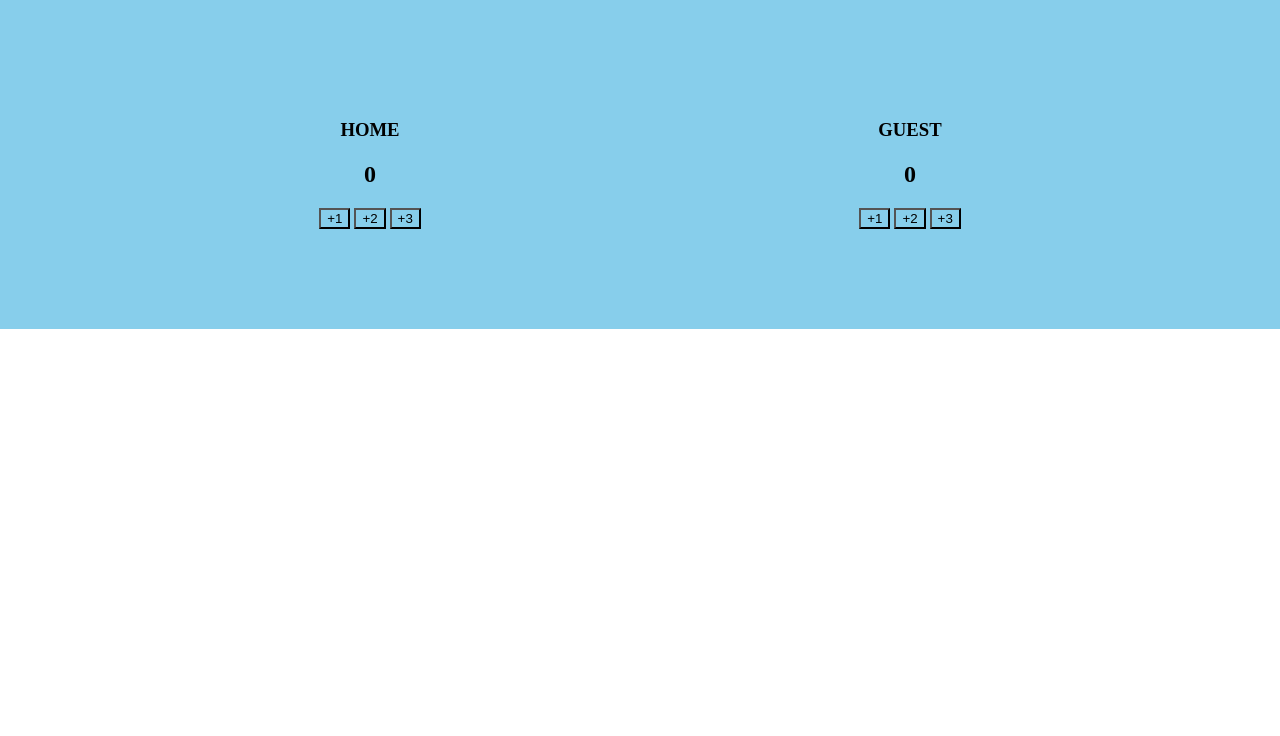
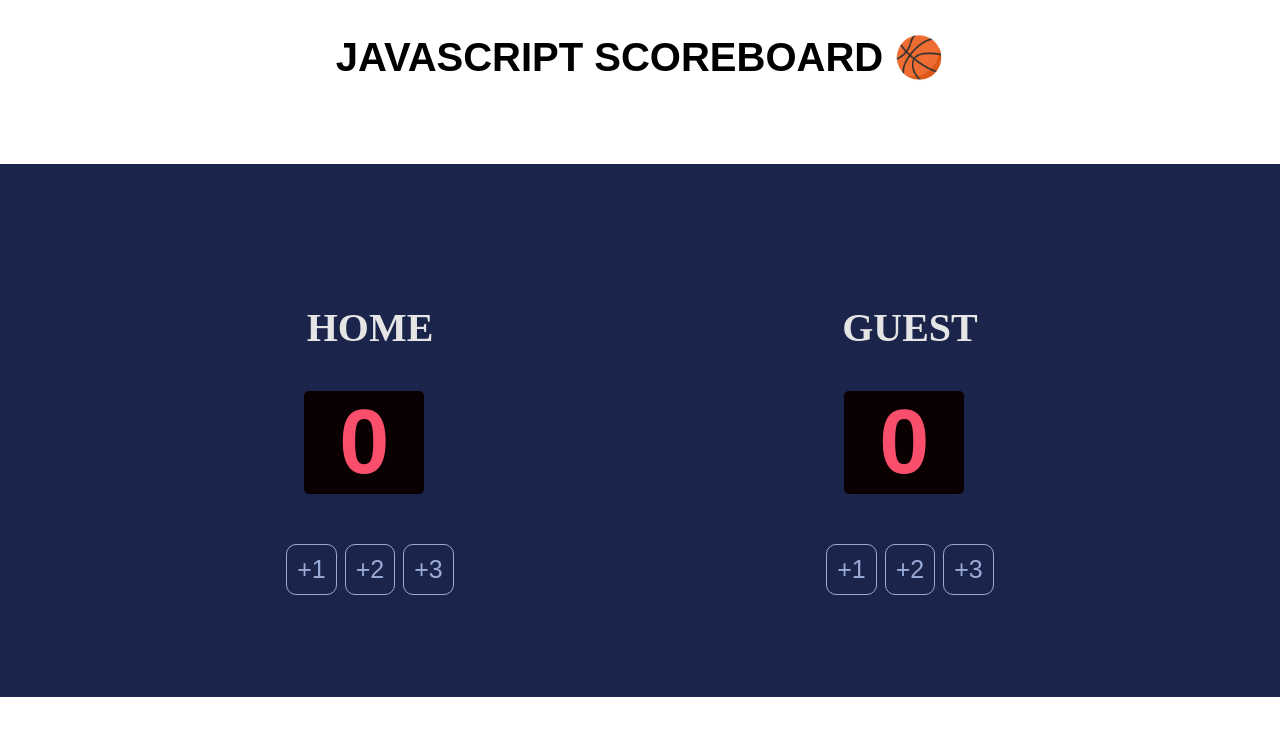
Before and after one commit to ehatche1/js-scoreboard, a plain HTML site: page index.html in a window 1280 px wide. Drawn offline with Linux system fonts and the light colour scheme.

Commit message:
Added css styling to container

```diff
--- a/index.html
+++ b/index.html
@@ -7,11 +7,12 @@
     <link rel="stylesheet" href="styles.css">
 </head>
 <body>
+    <h1>JAVASCRIPT SCOREBOARD 🏀</h1>
     <div class="container">
         <div class="col">
         <div>
             <h3>HOME</h3>
-            <h2 id="home-score">0</h2>
+            <h2 class="score" id="home-score">0</h2>
             <button id="home-score-btn-1" onclick="increaseHomeScoreOne()"> +1 </button>
             <button id="home-score-btn-2" onclick="increaseHomeScoreTwo()">+2</button>
             <button id="home-score-btn-3" onclick="increaseHomeScoreThree()">+3</button>
@@ -20,7 +21,7 @@
         <div class="col">
         <div>
             <h3>GUEST</h3>
-            <h2 id="guest-score">0</h2>
+            <h2 class="score" id="guest-score">0</h2>
             <button id="guest-score-btn-1" onclick="increaseGuestScoreOne()">+1</button>
             <button id="guest-score-btn-2" onclick="increaseGuestScoreTwo()">+2</button>
             <button id="guest-score-btn-3" onclick="increaseGuestScoreThree()">+3</button>
--- a/styles.css
+++ b/styles.css
@@ -2,6 +2,18 @@ body {
     margin: 0;
     text-align: center;
 
+}
+
+h1 {
+    font-family: sans-serif;
+    font-size: 40px;
+    line-height: 1.5;
+    padding-bottom: 50px;
+}
+
+h3 {
+    font-size: 40px;
+    color: #E5E5E5;
 }
 
 .score {
@@ -10,18 +22,32 @@ body {
     color: #F94F6D;
     width: 120px;
     margin: 20px;
+    border-radius: 5px;
+    font-family: sans-serif;
 }
 
 .container {
+
     display: flex;
     justify-content: space-around;
     padding: 100px;
-   background: skyblue;
+   background: #1b244a;
 
 
 }
 
+.col {
+    gap: 5px;
+}
+
 button {
     background: none;
-
+    color: #9AABD8;
+    border-radius: 10px;
+   padding: 10px;
+   margin: 2px;
+    margin-top: 30px;
+    font-size: 25px;
+    border: 1px solid #9AABD8;
+    font-family: sans-serif;
 }
```
